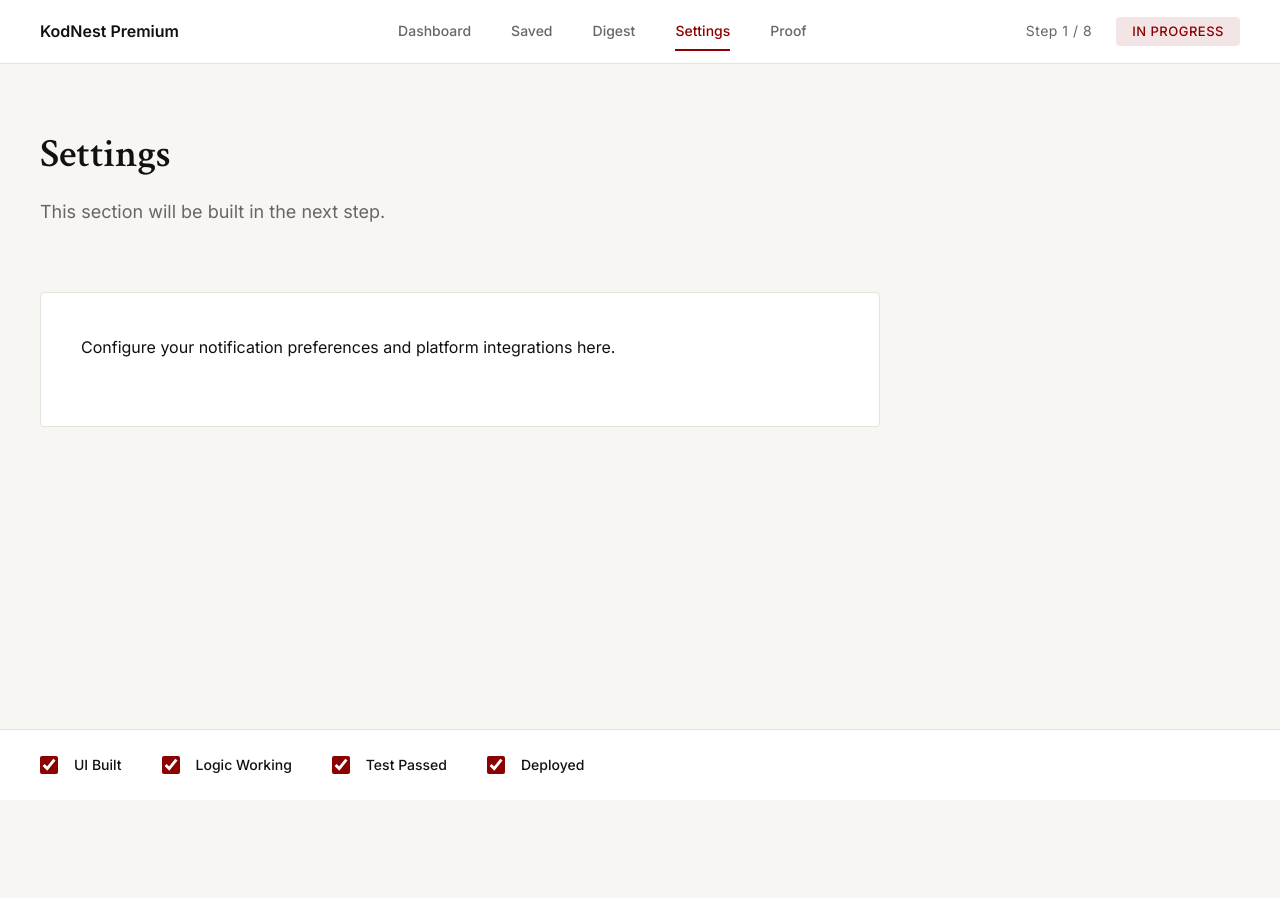
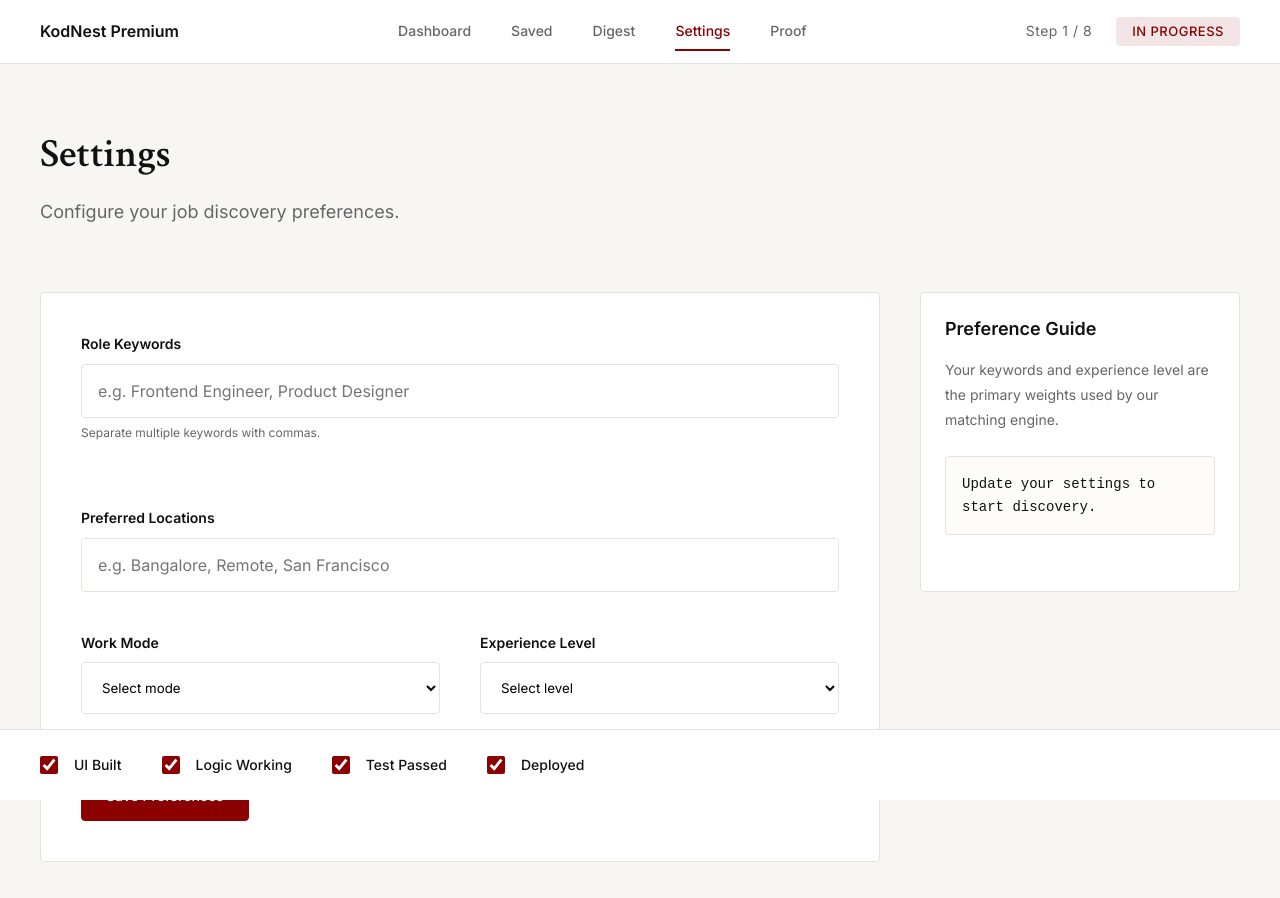
Before and after one commit to mittal-1234/app1s, a Next.js app: page /settings in a window 1280 px wide. Shown: the top 898 px of the page. Before the commit the page ends 800 px from the top, so only its background shows below. Built offline with nearby package versions, Linux system fonts and the light colour scheme.

Commit message:
Refine Job Tracker SaaS skeleton with landing page, settings form, and premium empty states

```diff
--- a/app/(main)/settings/page.tsx
+++ b/app/(main)/settings/page.tsx
@@ -1,18 +1,86 @@
 import ContextHeader from '../../components/ContextHeader';
+import SecondaryPanel from '../../components/SecondaryPanel';
 
 export default function Settings() {
     return (
         <div className="main-content">
             <ContextHeader
                 title="Settings"
-                subtitle="This section will be built in the next step."
+                subtitle="Configure your job discovery preferences."
             />
+
             <div className="workspace-container">
                 <div className="primary-workspace">
                     <div className="card card-lg">
-                        <p className="text-muted">Configure your notification preferences and platform integrations here.</p>
+                        <div style={{ display: 'flex', flexDirection: 'column', gap: 'var(--space-4)' }}>
+                            <div className="form-group">
+                                <label style={{ display: 'block', fontWeight: 600, marginBottom: 'var(--space-1)', fontSize: '14px' }}>
+                                    Role Keywords
+                                </label>
+                                <input type="text" placeholder="e.g. Frontend Engineer, Product Designer" />
+                                <p style={{ fontSize: '12px', color: '#666', marginTop: '4px' }}>Separate multiple keywords with commas.</p>
+                            </div>
+
+                            <div className="form-group">
+                                <label style={{ display: 'block', fontWeight: 600, marginBottom: 'var(--space-1)', fontSize: '14px' }}>
+                                    Preferred Locations
+                                </label>
+                                <input type="text" placeholder="e.g. Bangalore, Remote, San Francisco" />
+                            </div>
+
+                            <div style={{ display: 'grid', gridTemplateColumns: '1fr 1fr', gap: 'var(--space-4)' }}>
+                                <div className="form-group">
+                                    <label style={{ display: 'block', fontWeight: 600, marginBottom: 'var(--space-1)', fontSize: '14px' }}>
+                                        Work Mode
+                                    </label>
+                                    <select defaultValue="" style={{
+                                        width: '100%',
+                                        padding: 'var(--space-2)',
+                                        borderRadius: 'var(--radius)',
+                                        border: '1px solid var(--color-border)',
+                                        background: 'white',
+                                        fontFamily: 'inherit'
+                                    }}>
+                                        <option value="" disabled>Select mode</option>
+                                        <option value="remote">Remote</option>
+                                        <option value="hybrid">Hybrid</option>
+                                        <option value="onsite">Onsite</option>
+                                    </select>
+                                </div>
+
+                                <div className="form-group">
+                                    <label style={{ display: 'block', fontWeight: 600, marginBottom: 'var(--space-1)', fontSize: '14px' }}>
+                                        Experience Level
+                                    </label>
+                                    <select defaultValue="" style={{
+                                        width: '100%',
+                                        padding: 'var(--space-2)',
+                                        borderRadius: 'var(--radius)',
+                                        border: '1px solid var(--color-border)',
+                                        background: 'white',
+                                        fontFamily: 'inherit'
+                                    }}>
+                                        <option value="" disabled>Select level</option>
+                                        <option value="entry">Entry Level</option>
+                                        <option value="mid">Mid Level</option>
+                                        <option value="senior">Senior Level</option>
+                                        <option value="lead">Lead / Staff</option>
+                                    </select>
+                                </div>
+                            </div>
+
+                            <div style={{ marginTop: 'var(--space-2)' }}>
+                                <button className="btn btn-primary">Save Preferences</button>
+                            </div>
+                        </div>
                     </div>
                 </div>
+
+                <SecondaryPanel
+                    title="Preference Guide"
+                    description="Your keywords and experience level are the primary weights used by our matching engine."
+                    prompt="Update your settings to start discovery."
+                />
             </div>
         </div>
     );
```
Also changed, not shown: app/(main)/dashboard/page.tsx (+18 -3 lines), app/(main)/digest/page.tsx (+15 -3 lines), app/(main)/page.tsx (+19 -23 lines), app/(main)/proof/page.tsx (+29 -3 lines), app/(main)/saved/page.tsx (+15 -3 lines).
